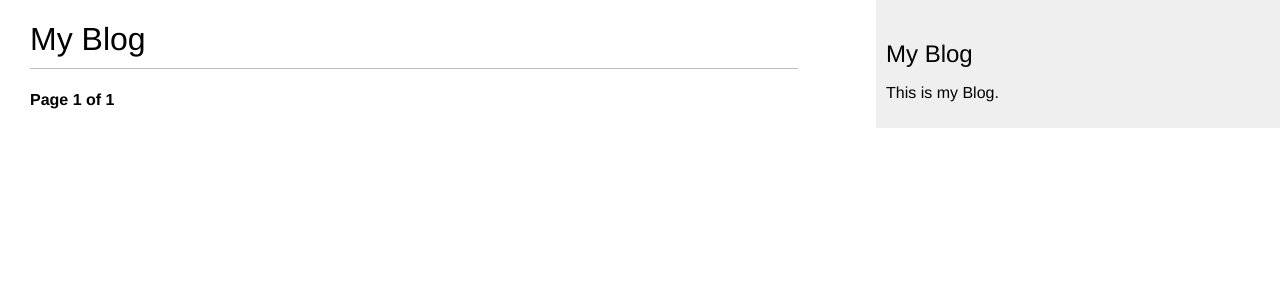
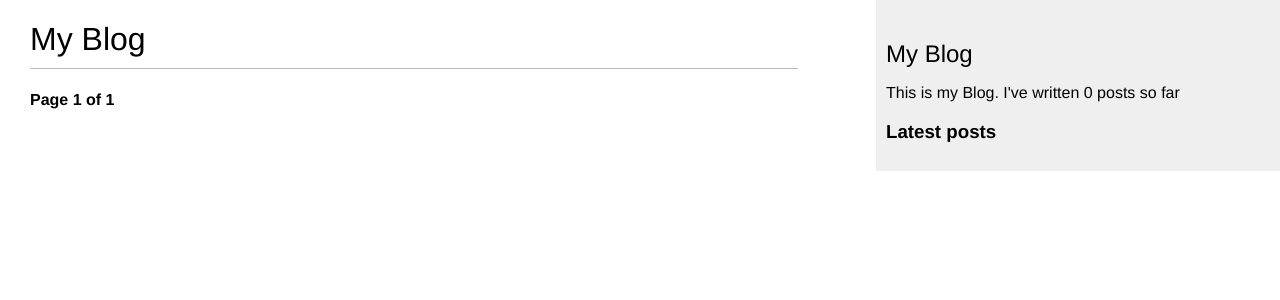
Before and after one commit to OjureFred/FadziBlog, a Django app: page /blog/ in a window 1280 px wide. Shown: the top 300 px of the page. Run offline with Django 3.2, Linux system fonts and the light colour scheme; data that the repository does not hold is empty.

Commit message:
Created custom tags for latest posts, most commented posts and total posts. Added tags to base.html

```diff
--- a/blog/templates/blog/base.html
+++ b/blog/templates/blog/base.html
@@ -1,3 +1,4 @@
+{% load blog_tags %}
 {% load static %}
 <!DOCTYPE html>
 <html>
@@ -12,7 +13,9 @@
         </div>
         <div id="sidebar">
             <h2>My Blog</h2>
-            <p>This is my Blog.</p>
+            <p>This is my Blog. I've written {% total_posts %} posts so far</p>
+            <h3>Latest posts</h3>
+            {% show_latest_posts 3 %}
         </div>
     </body>
 </html>
--- /dev/null
+++ b/blog/templates/blog/post/latest_posts.html
@@ -0,0 +1,7 @@
+<ul>
+    {% for post in latest_posts %}
+        <li>
+            <a href="{{ post.get_absolute_url  }}">{{ post.title }}</a>
+        </li>
+    {% endfor %}
+</ul>
--- a/blog/templatetags/blog_tags.py
+++ b/blog/templatetags/blog_tags.py
@@ -0,0 +1,19 @@
+from django import template
+from django.db.models import Count
+
+from ..models import Post
+
+register = template.Library()
+
+@register.simple_tag
+def get_most_commented_posts(count=5):
+    return Post.published.annotate(total_comments=Count('comments')).order_by('-total-comments')[:count]
+
+@register.simple_tag
+def total_posts():
+    return Post.published.count()
+
+@register.inclusion_tag('blog/post/latest_posts.html')
+def show_latest_posts(count=5):
+    latest_posts = Post.published.order_by('-publish')[:count]
+    return {'latest_posts': latest_posts}
```
